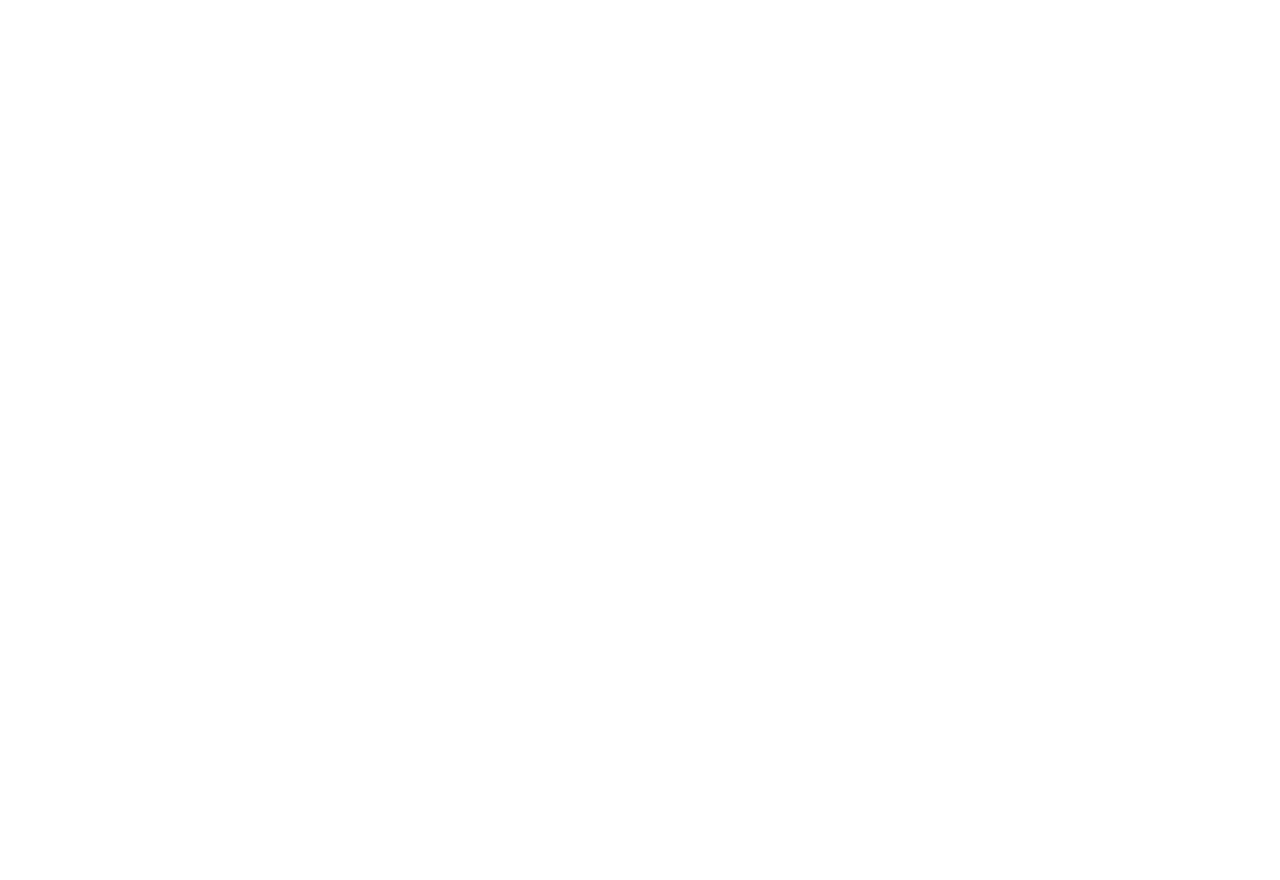
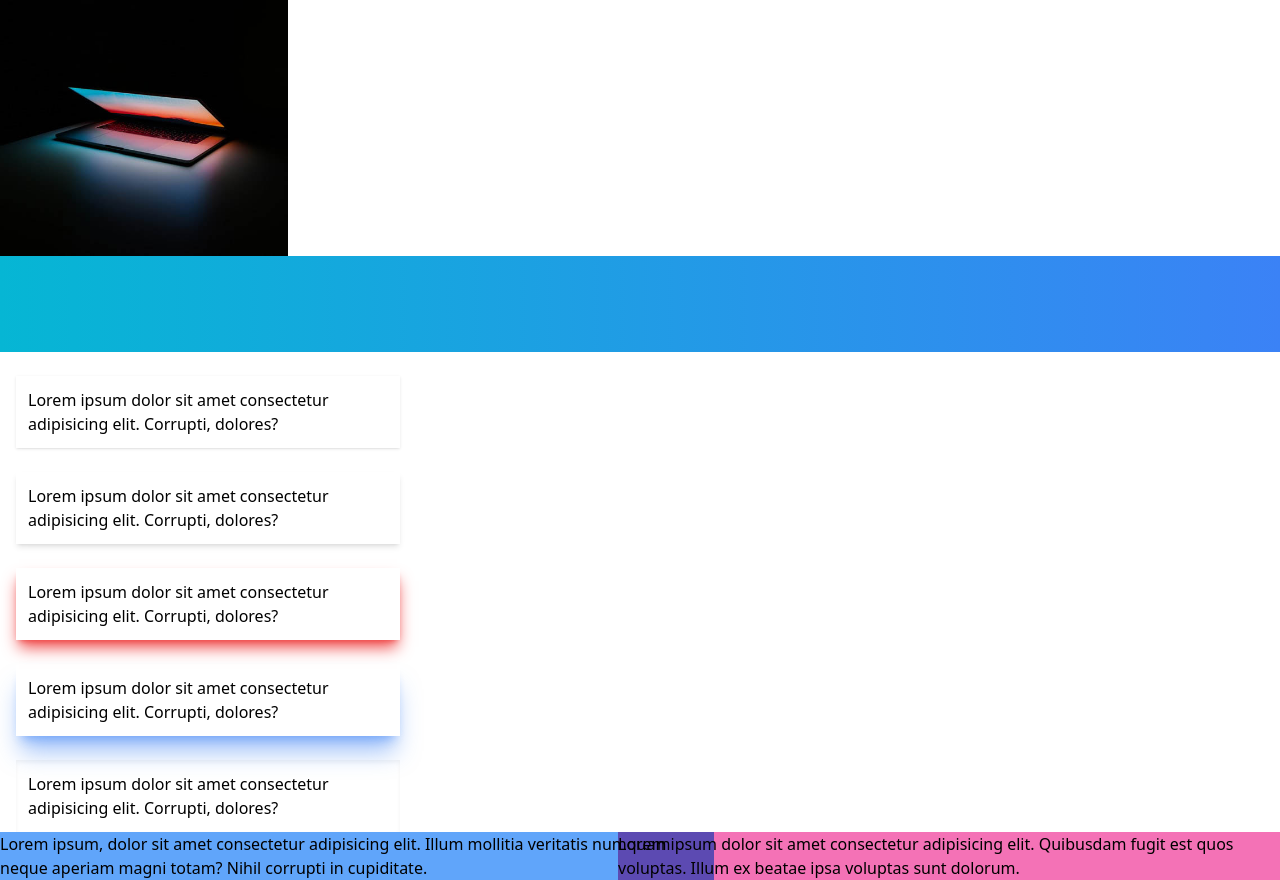
Before and after one commit to rehanadi/tailwind-sandbox, a plain HTML site: page 07-backgrounds-shadows/index.html in a window 1280 px wide. Before the commit the page ends 800 px from the top, so only its background shows below. Drawn offline with nearby package versions, Linux system fonts and the light colour scheme.

Commit message:
feat: backgrounds

```diff
--- a/07-backgrounds-shadows/index.html
+++ b/07-backgrounds-shadows/index.html
@@ -9,12 +9,48 @@
   </head>
   <body>
     <!-- Background Classes -->
+    <div
+      class="h-64 w-72 bg-no-repeat bg-cover bg-center"
+      style="background-image: url('../assets/img/img1.jpg')"
+    ></div>
 
     <!-- Gradients -->
+    <div class="h-24 bg-gradient-to-r from-cyan-500 to-blue-500"></div>
 
     <!-- Shadows -->
+    <div class="w-96 mt-6 ml-4 p-3 shadow">
+      Lorem ipsum dolor sit amet consectetur adipisicing elit. Corrupti,
+      dolores?
+    </div>
+    <div class="w-96 mt-6 ml-4 p-3 shadow-md">
+      Lorem ipsum dolor sit amet consectetur adipisicing elit. Corrupti,
+      dolores?
+    </div>
+    <div class="w-96 mt-6 ml-4 p-3 shadow-lg shadow-red-500">
+      Lorem ipsum dolor sit amet consectetur adipisicing elit. Corrupti,
+      dolores?
+    </div>
+    <div class="w-96 mt-6 ml-4 p-3 shadow-xl shadow-blue-500/50">
+      Lorem ipsum dolor sit amet consectetur adipisicing elit. Corrupti,
+      dolores?
+    </div>
+    <div class="w-96 mt-6 ml-4 p-3 shadow-2xl shadow-inner">
+      Lorem ipsum dolor sit amet consectetur adipisicing elit. Corrupti,
+      dolores?
+    </div>
 
     <!-- Mix Blend -->
+    <div class="flex justify-center -space-x-24">
+      <div class="mix-blend-multiply bg-blue-400">
+        Lorem ipsum, dolor sit amet consectetur adipisicing elit. Illum mollitia
+        veritatis numquam neque aperiam magni totam? Nihil corrupti in
+        cupiditate.
+      </div>
+      <div class="mix-blend-multiply bg-pink-400">
+        Lorem ipsum dolor sit amet consectetur adipisicing elit. Quibusdam fugit
+        est quos voluptas. Illum ex beatae ipsa voluptas sunt dolorum.
+      </div>
+    </div>
   </body>
 </html>
 
```
